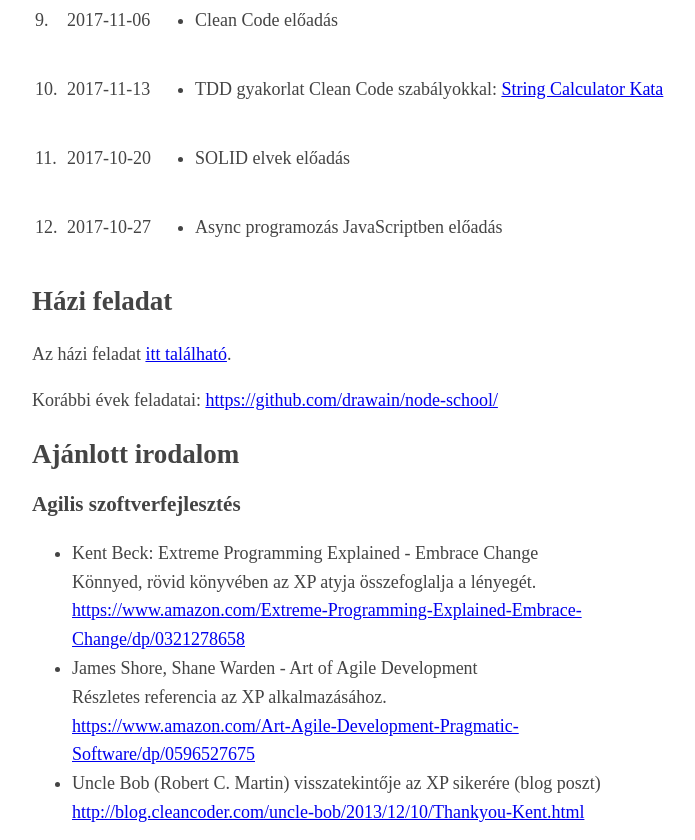
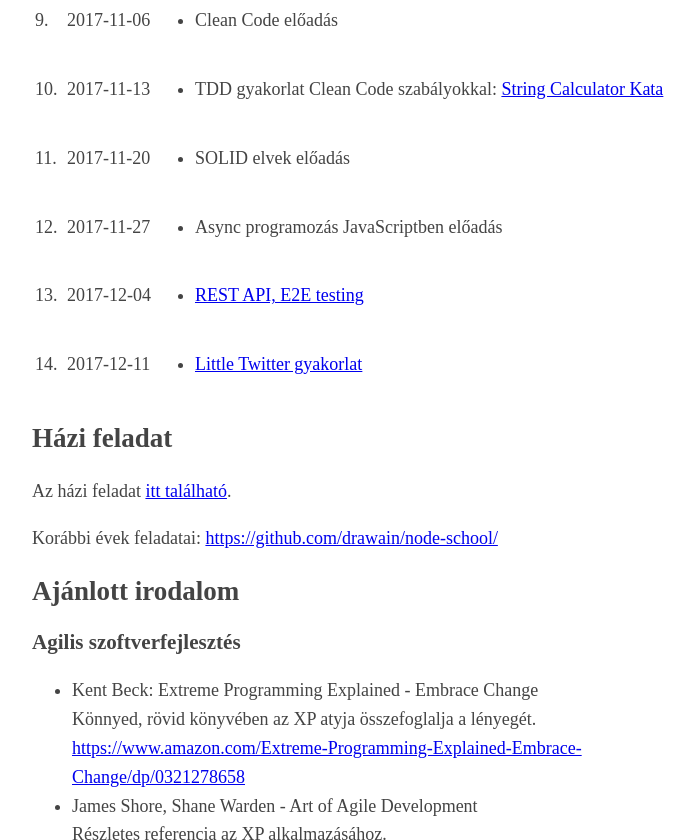
Before and after one commit to gszabo/elte-korszeru-web, a plain HTML site: page docs/index.html in a window 1280 px wide. Shown: the part 1260-2100 px from the top of the page, without its empty margins (283-978 px from the left). Drawn offline with Linux system fonts and the light colour scheme.

Commit message:
add last two lessons

```diff
--- a/docs/index.html
+++ b/docs/index.html
@@ -170,7 +170,7 @@
       </tr>
       <tr>
         <td>11.</td>
-        <td>2017-10-20</td>
+        <td>2017-11-20</td>
         <td>
           <ul>
             <li>SOLID elvek előadás
@@ -180,10 +180,30 @@
       </tr>
       <tr>
         <td>12.</td>
-        <td>2017-10-27</td>
+        <td>2017-11-27</td>
         <td>
           <ul>
             <li>Async programozás JavaScriptben előadás
+            </li>
+          </ul>
+        </td>
+      </tr>
+      <tr>
+        <td>13.</td>
+        <td>2017-12-04</td>
+        <td>
+          <ul>
+            <li><a href="https://github.com/gszabo/elte-korszeru-web/tree/master/codes/http-e2e-testing">REST API, E2E testing</a>
+            </li>
+          </ul>
+        </td>
+      </tr>
+      <tr>
+        <td>14.</td>
+        <td>2017-12-11</td>
+        <td>
+          <ul>
+            <li><a href="https://github.com/drawain/node-school/blob/master/practices/2-little-twitter/readme.md">Little Twitter gyakorlat</a>
             </li>
           </ul>
         </td>
@@ -267,7 +287,7 @@
   </ul>
   <footer>
     Utolsó módosítás:
-    <span id="last-modification-date">2017-12-03 22:34</span>
+    <span id="last-modification-date">2017-12-10 16:34</span>
   </footer>
 </body>
 
```
